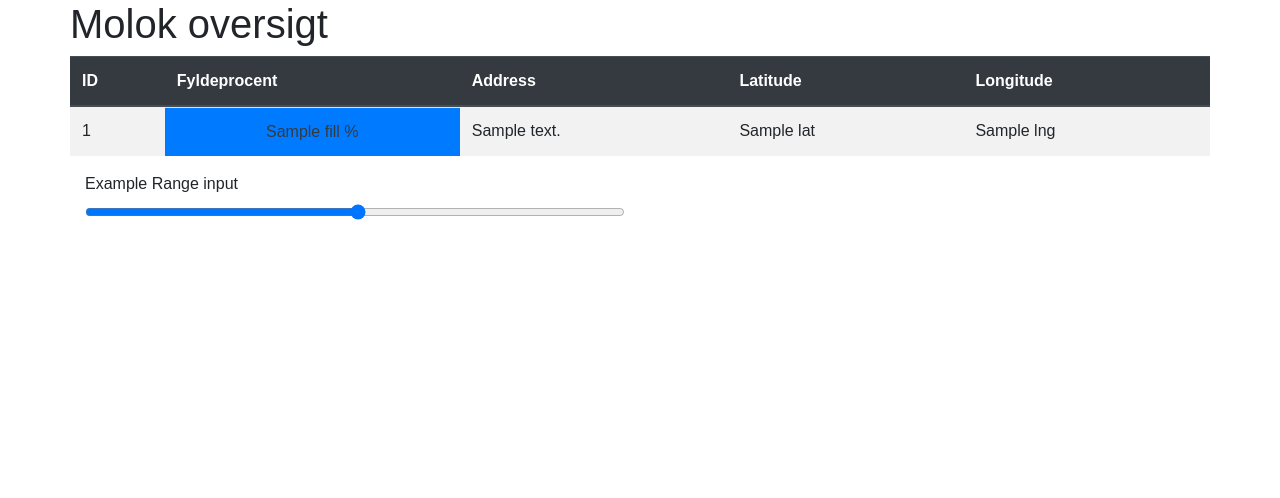
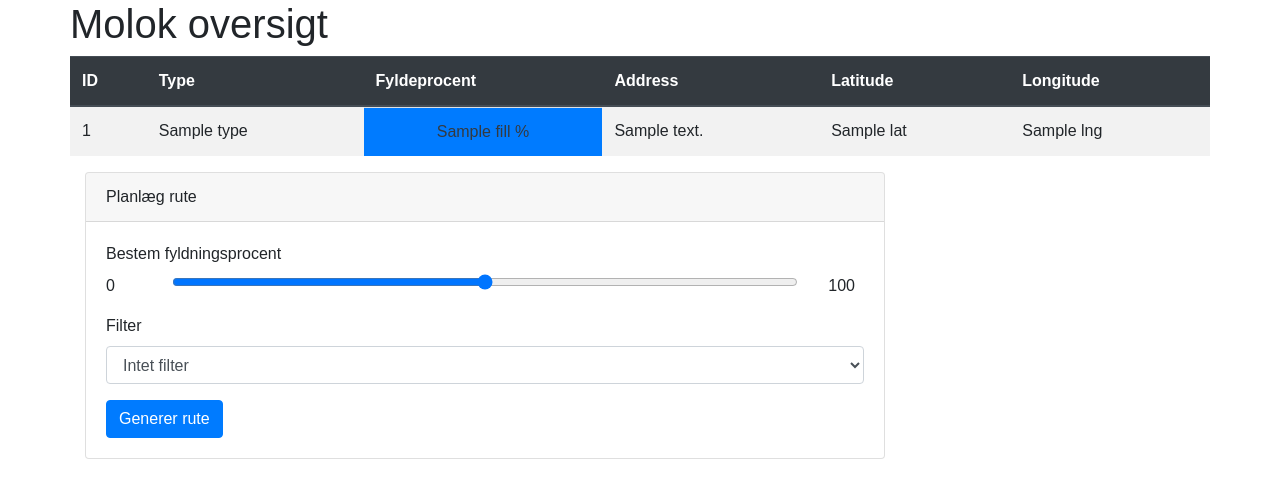
Before and after one commit to wastebud2/P1testsite, a Flask app: template templates/index.html in a window 1280 px wide. Shown: the top 498 px of the page. Run offline with Flask 2, Linux system fonts and the light colour scheme; the template is opened without the code that fills it: most values are stand-ins (such as "Sample title", 1, 10 or a date in 2020); some libraries are stand-ins or nearby versions.

Commit message:
Converted sorting function to Firebase Firestore, and made a user interface for generating a route

```diff
--- a/application.py
+++ b/application.py
@@ -1,4 +1,4 @@
-from flask import Flask, render_template, redirect
+from flask import Flask, render_template, redirect, request
 from app.travelingSalesman import sortLocations
 import json
 import firebase_admin
@@ -17,33 +17,62 @@ units_ref = db.collection('enheder')
 ## Routes ##
 @app.route("/")
 def index():
-    return render_template('index.html', entries=units_ref.stream())
+    # Sort by type, so 'Plast og Metal' de ligger i deres kategorier
+    data = units_ref.order_by('type').order_by('fill', direction=firestore.Query.DESCENDING)
+    return render_template('index.html', entries=data.stream())
 
-####### Do we still need this function?
-'''
-@app.route('/update/<int:pk>/<float:fill>/')
-def update(pk, fill):
-    try:
-        db_entries.update_one({'pk':pk},{ "$set": {'fill':fill}}, upsert=False)
-        return "Success!"
-    except:
-        return "An error occurred"
-'''
-
-###### Fix sort function
-'''
 @app.route("/sort/<float:fill>")
 def sort(fill):
     locs = []
-    for entry in db_entries.find():
-        if entry["fill"] > fill:
-            new_entry = [entry["pk"], entry["lat"], entry["lng"]]
+    for entry in units_ref.stream():
+        entry_dict = entry.to_dict()
+        if entry_dict['fill'] > fill:
+            new_entry = [entry.id, entry_dict["lat"], entry_dict["lng"]]
             locs.append(new_entry)
     bestOrder = sortLocations(locs)
     locs = locs[::-1] # flip list order
     locs = [locs[i] for i in bestOrder]
     return render_template('sort.html', data=locs)
-'''
+
+@app.route("/sort/<string:type>/<float:fill>", methods=['POST', 'GET'])
+def sort_with_type(type, fill):
+    locs = []
+    for entry in units_ref.stream():
+        entry_dict = entry.to_dict()
+        if entry_dict['type'] == type and entry_dict['fill'] > fill:
+            new_entry = [entry.id, entry_dict["lat"], entry_dict["lng"]]
+            locs.append(new_entry)
+    bestOrder = sortLocations(locs)
+    locs = locs[::-1] # flip list order
+    locs = [locs[i] for i in bestOrder]
+    return render_template('sort.html', data=locs)
+
+@app.route("/sort/GUI", methods=['POST'])
+def sort_GUI():
+    if request.method == 'POST':
+        type = request.form['typeSelect']
+        fill = float(request.form['fillRange'])
+        locs = [] # List of locations to sort
+        for entry in units_ref.stream():
+            entry_dict = entry.to_dict()
+            # If no filter is selected ...
+            if type == 'NoFilter':
+                #... sort only by fill amount ...
+                if entry_dict['fill'] > fill:
+                    new_entry = [entry.id, entry_dict["lat"], entry_dict["lng"]]
+                    locs.append(new_entry)
+            #... else sort by fill amount only in chosen category/filter
+            else:
+                if entry_dict['type'] == type and entry_dict['fill'] > fill:
+                    new_entry = [entry.id, entry_dict["lat"], entry_dict["lng"]]
+                    locs.append(new_entry)
+        # Sort chosen locations
+        bestOrder = sortLocations(locs)
+        locs = locs[::-1] # flip list order
+        locs = [locs[i] for i in bestOrder] # Rearrange locs in the best order, found via algorithm
+        return json.dumps(locs)
+        #return render_template('sort.html', data=locs)
+
 
 if __name__ == "__main__":
     app.run(debug=True)
--- a/requirements.txt
+++ b/requirements.txt
@@ -6,4 +6,4 @@ MarkupSafe==1.0
 Werkzeug==0.14.1
 pymongo==3.9.0
 dnspython==1.16.0
-firebase-admin==3.2.0
+firebase_admin==3.2.0
--- a/templates/base.html
+++ b/templates/base.html
@@ -17,5 +17,8 @@
     <div class='container'>
         {% block body %}{% endblock body %}
     </div>
+    <script src="https://code.jquery.com/jquery-3.4.1.slim.min.js" integrity="sha384-J6qa4849blE2+poT4WnyKhv5vZF5SrPo0iEjwBvKU7imGFAV0wwj1yYfoRSJoZ+n" crossorigin="anonymous"></script>
+    <script src="https://cdn.jsdelivr.net/npm/popper.js@1.16.0/dist/umd/popper.min.js" integrity="sha384-Q6E9RHvbIyZFJoft+2mJbHaEWldlvI9IOYy5n3zV9zzTtmI3UksdQRVvoxMfooAo" crossorigin="anonymous"></script>
+    <script src="https://stackpath.bootstrapcdn.com/bootstrap/4.4.1/js/bootstrap.min.js" integrity="sha384-wfSDF2E50Y2D1uUdj0O3uMBJnjuUD4Ih7YwaYd1iqfktj0Uod8GCExl3Og8ifwB6" crossorigin="anonymous"></script>
 </body>
 </html>
--- a/templates/index.html
+++ b/templates/index.html
@@ -11,6 +11,9 @@
     <tr>
         <th scope="col">
             ID
+        </th>
+        <th scope="col">
+            Type
         </th>
         <th scope="col">
             Fyldeprocent
@@ -32,7 +35,9 @@
             <td>
                 {{entry.id}}
             </td>
-
+            <td>
+                {{entry.to_dict()['type']}}
+            </td>
             <td class=
             "progress-bar text-dark
             {% if entry.to_dict()['fill'] < 50 %}
@@ -66,14 +71,31 @@
 </table>
 </div>
 
-<div class="row">
-    <div class="col-6">
-        <form>
-            <div class="form-group">
-                <label for="formControlRange">Example Range input</label>
-                <input type="range" class="form-control-range" id="formControlRange" min="1" max="100">
+<div class="card" style="width: 50rem">
+    <div class="card-header">Planlæg rute</div>
+    <form class="card-body" action="{{ url_for('sort_GUI') }}" method="post">
+        <div class="form-group">
+            <label for="fillRange">Bestem fyldningsprocent</label>
+            <div class="row">
+                <div class="col-1">0</div>
+                <div class="col-10">
+                    <input type="range" class="form-control-range" min="0" max="100" name="fillRange">
+                </div>
+                <div class="col-1">100</div>
             </div>
-        </form>
-    </div>
+        </div>
+
+        <div class="form-group">
+            <label for="typeSelect">Filter</label>
+            <select class="form-control" name="typeSelect">
+                <option value="NoFilter">Intet filter</option>
+                <option value="Rest">Restaffald</option>
+                <option value="Plast">Plast og Metal</option>
+                <option value="Pap">Pap og Papir</option>
+            </select>
+        </div>
+        <button type="submit" class="btn btn-primary">Generer rute</button>
+    </form>
 </div>
+
 {% endblock body %}
```
